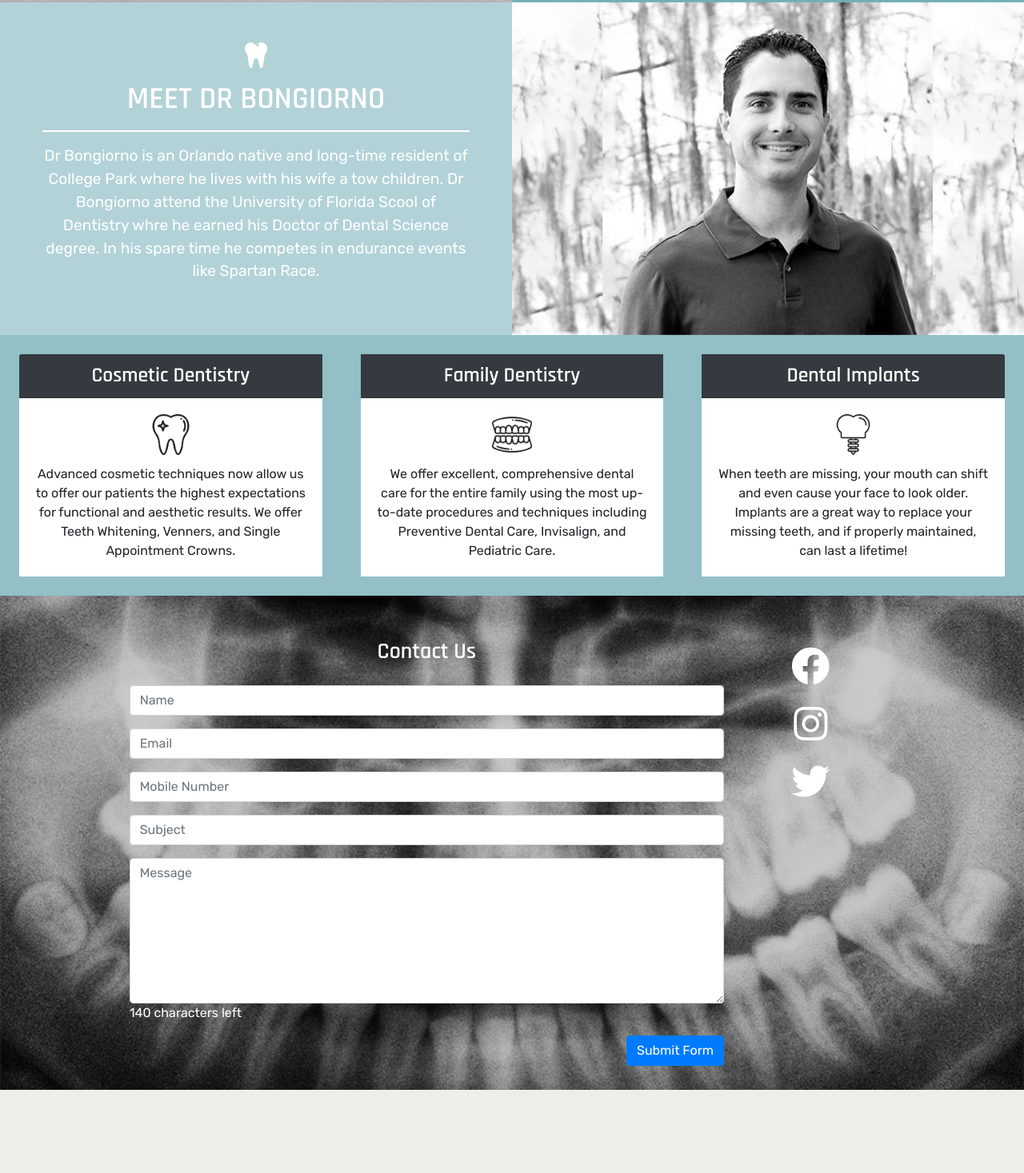
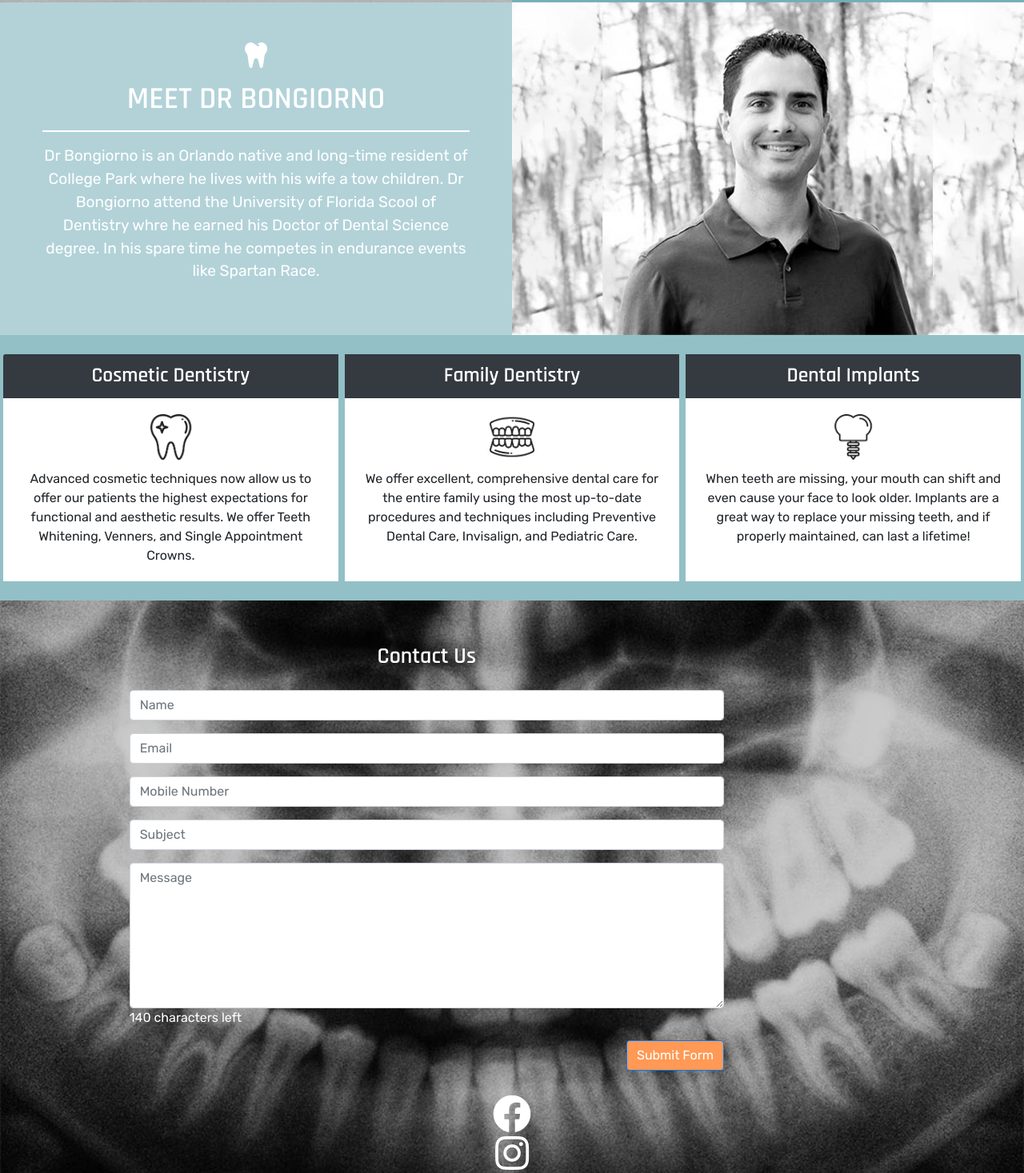
Before and after one commit to ntravaglini/jmb-dentistry, a website: page index.html in a window 1280 px wide. Shown: the part 1067-2534 px from the top of the page at 80% size. Before the commit the page ends 2430 px from the top, so only its background shows below. Drawn offline with nearby package versions, Linux system fonts and the light colour scheme.

Commit message:
Fixed Skinny Cards

```diff
--- a/css/main.scss
+++ b/css/main.scss
@@ -302,7 +302,7 @@ nav {
 }
 
 h5 {
-  font-size: 5vw;
+  font-size: 3vw;
 }
 
 .icon {
--- a/index.html
+++ b/index.html
@@ -12,7 +12,6 @@
     <link rel="stylesheet" href="css/animate.css">
     <link rel="stylesheet" href="css/main.css">
     <!-- endbuild -->
-
 </head>
 
 <body>
@@ -147,10 +146,14 @@
         </div><!--End Meet the Dr-->
 
         <div id="services" class="anchor"></div><!--Services-->
-        <div class="container-fluid">
-            <div class="row bg-mid">
-                <div class="card-group">
-                <div class="card text-center p-4">
+        <div class="container-fluid p-0">
+
+
+
+                <div class="card-group bg-mid">
+
+
+                <div class="card text-center py-4 px-1">
                     <div class="card-header bg-dark text-white">
                         <h5 class="mb-0">Cosmetic Dentistry</h5>
                     </div>
@@ -160,7 +163,9 @@
                     </div>
                 </div>
 
-                <div class="card text-center p-4">
+
+
+                <div class="card text-center py-4 px-1">
                     <div class="card-header bg-dark text-white">
                         <h5 class="mb-0">Family Dentistry</h5>
                     </div>
@@ -170,7 +175,9 @@
                     </div>
                 </div>
 
-                <div class="card text-center p-4">
+
+
+                <div class="card text-center py-4 px-1">
                     <div class="card-header bg-dark text-white">
                         <h5 class="mb-0">Dental Implants</h5>
                     </div>
@@ -178,10 +185,12 @@
                         <div class="card-title"><img src="/img/implant.png" alt="cosmetic dentistry" class="icon"></div>
                         <p class="card-text mx-auto">When teeth are missing, your mouth can shift and even cause your face to look older. Implants are a great way to replace your missing teeth, and if properly maintained, can last a lifetime!</p>
                     </div>
-                    </div>
                 </div>
-            </div>
-        </div><!--End Services-->
+
+
+        </div>
+
+    </div><!--End Services-->
 
         <div id="contact" class="anchor"></div>
         <footer class="container-fluid">
@@ -212,7 +221,7 @@
                         </form>
                     </div>
                 </div>
-                <div class="col-sm-6 offset-sm-3 col-md-3 offset-md-0 mt-3">
+                <!--<div class="col-sm-6 offset-sm-3 col-md-3 offset-md-0 mt-3">
                     <div class="row card text-center my-5 d-sm-none d-md-block order-1">
                         <div class="col-4"><a href="https://www.facebook.com/"><i class="fab fa-facebook fa-3x text-white mb-4"></i></a></div>
                         <div class="col-4"><a href="https://www.instagram.com/"><i class="fab fa-instagram fa-3x text-white mb-4"></i></a></div>
@@ -223,10 +232,18 @@
                         <div class="col-4"><a href="https://www.instagram.com/"><i class="fab fa-instagram fa-3x text-white mb-4"></i></a></div>
                         <div class="col-4"><a href="https://twitter.com/home"><i class="fab fa-twitter fa-3x text-white mb-4"></i></a></div>
                     </div>
+                </div>-->
+
+                <div class="container">
+                    <div class="row text-center">
+
+                        <div class="col-xs-6 col-md-12"><a href="https://www.facebook.com/"><i class="fab fa-facebook fa-3x text-white"></i></a></div>
+                        <div class="col-xs-6 col-md-12"><a href="https://www.instagram.com/"><i class="fab fa-instagram fa-3x text-white"></i></a></div>
+
+                    </div>
                 </div>
-            </div>
 
-
+            </div><!--First Row-->
 
         </footer>
 
```
Also changed, not shown: css/main.css.
